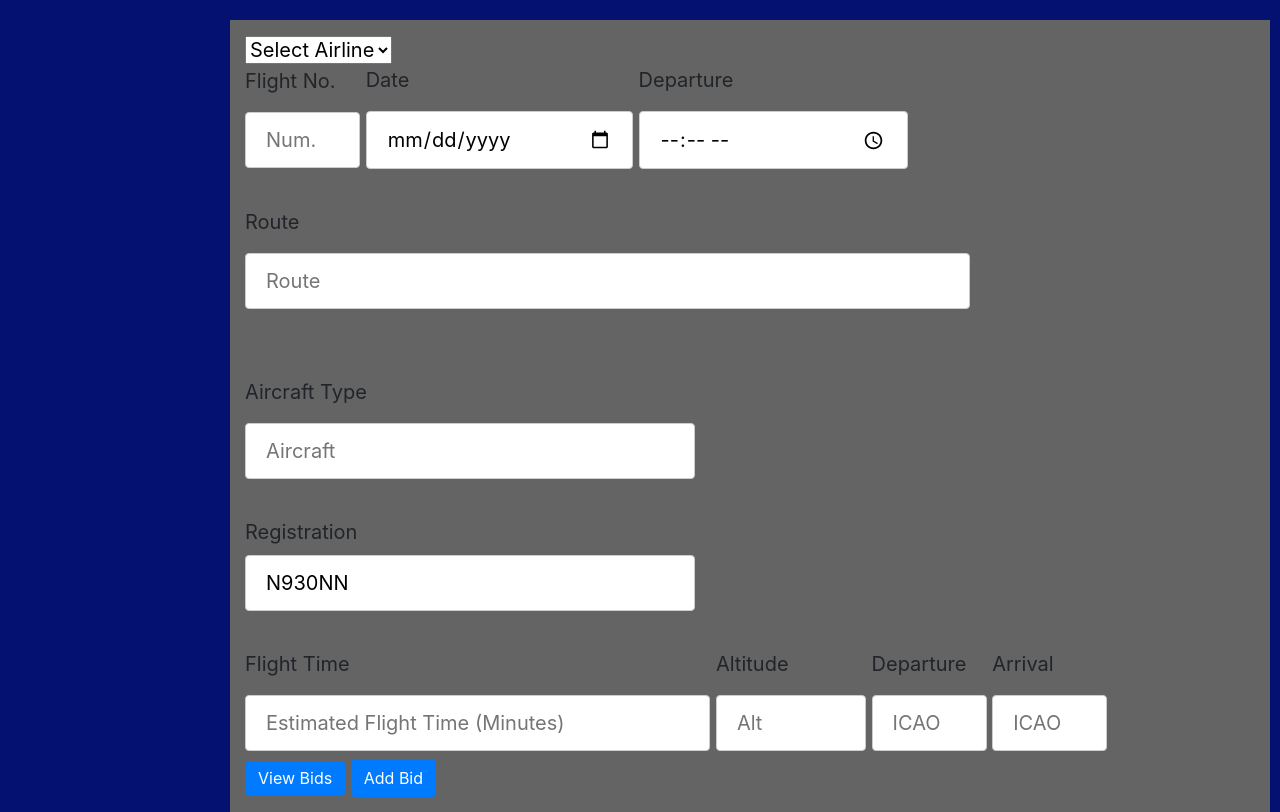
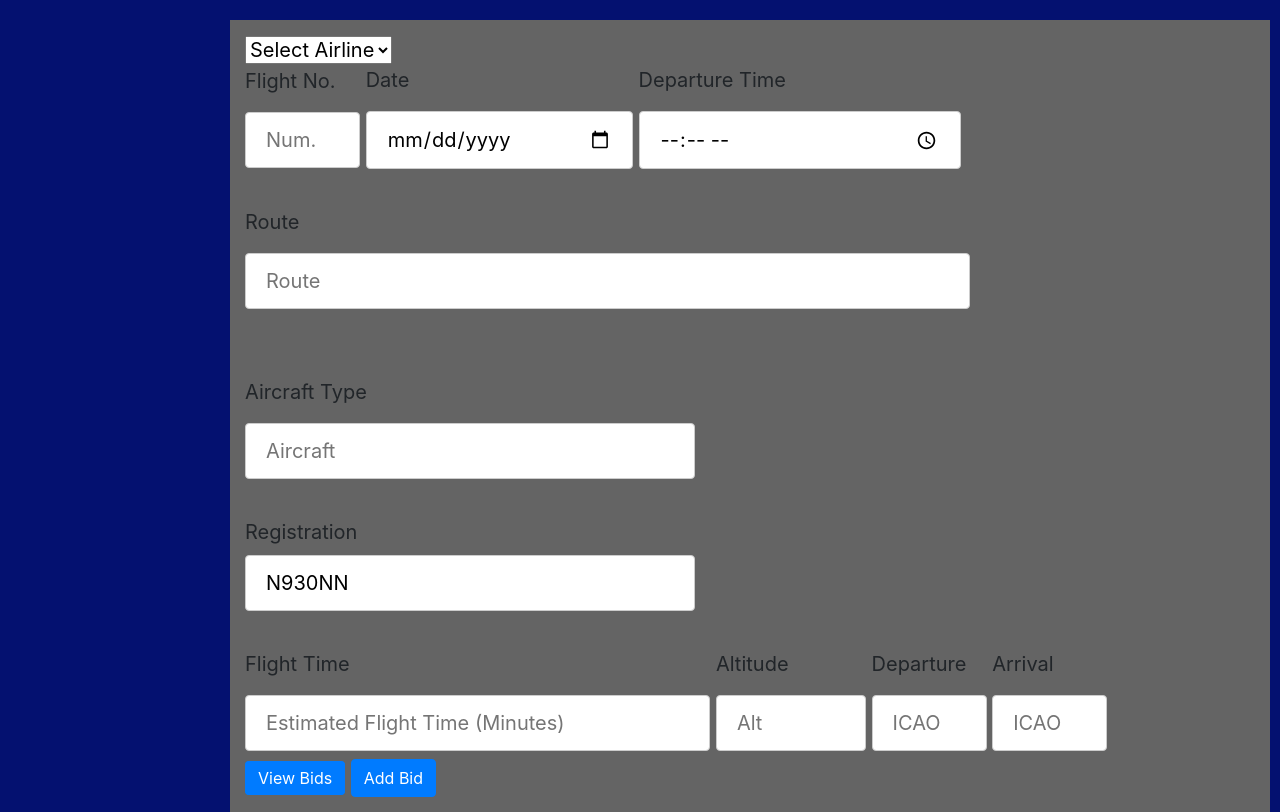
Before and after one commit to IbnArabi/KSPP, a plain HTML site: page new-bid.html in a window 1280 px wide. Drawn offline with nearby package versions, Linux system fonts and the light colour scheme.

Commit message:
fixed Bugs

```diff
--- a/new-bid.html
+++ b/new-bid.html
@@ -64,7 +64,7 @@
                     <input type="date" id="date" required>
                 </div>
                 <div class="box-pt2 block">
-                    <label for="deptime">Departure</label>
+                    <label for="deptime">Departure Time</label>
                     <input type="time" id="deptime" required>
                 </div>
                 <br><br>
```
